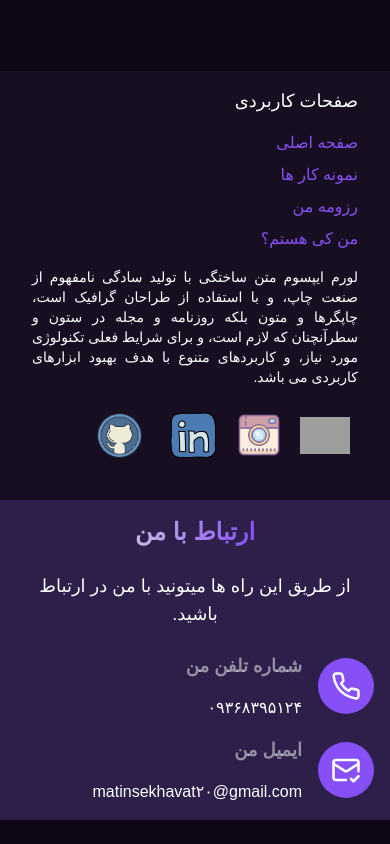
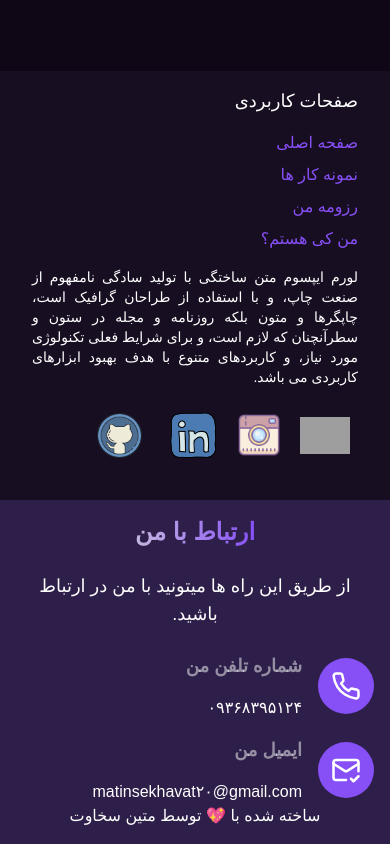
Before and after one commit to matinsekhavat/portfolio, a Next.js app: page / in a window 390 px wide. Shown: the part 7342-8186 px from the top of the page. Before the commit the page ends 8162 px from the top, so only its background shows below. Built offline with nearby package versions, Linux system fonts and the light colour scheme; grey boxes are pictures that could not be loaded; a web font is replaced by a local one.

Commit message:
make more responsive in mobile lower media queries in Footer - cols1 and 2

```diff
--- a/app/_components/Footer.tsx
+++ b/app/_components/Footer.tsx
@@ -41,10 +41,10 @@ function Footer() {
   return (
     <div className="mt-2">
       {/* Wrapper  */}
-      <div className=" grid sm:grid-cols-2 h-[268px]">
+      <div className=" grid md:grid-cols-2 h-[268px]">
         <div
           id="col-1 "
-          className="p-8 bg-primary-850 py-4 grid sm:grid-cols-[200px_1.5fr] gap-4"
+          className="p-8 bg-primary-850 py-4 grid grid-cols-1 lg:grid-cols-[200px_1.5fr] gap-4"
         >
           <div className="" id="accessLink">
             <p className=" mb-4 text-lg ">صفحات کاربردی</p>
@@ -79,7 +79,7 @@ function Footer() {
           </div>
         </div>
         {/* cols-2 */}
-        <div id="col-2" className="bg-accent-900 p-4">
+        <div id="col-2" className="bg-accent-900 p-4 flex flex-col">
           <HeadTitle
             title="ارتباط با من"
             description="از طریق این راه ها میتونید با من در ارتباط باشید."
@@ -97,6 +97,9 @@ function Footer() {
               Icon={<MailCheck size={30} />}
             />
           </div>
+          <p className="mt-auto lg:mt-8 text-center">
+            ساخته شده با 💖 توسط متین سخاوت
+          </p>
         </div>
       </div>
     </div>
```
